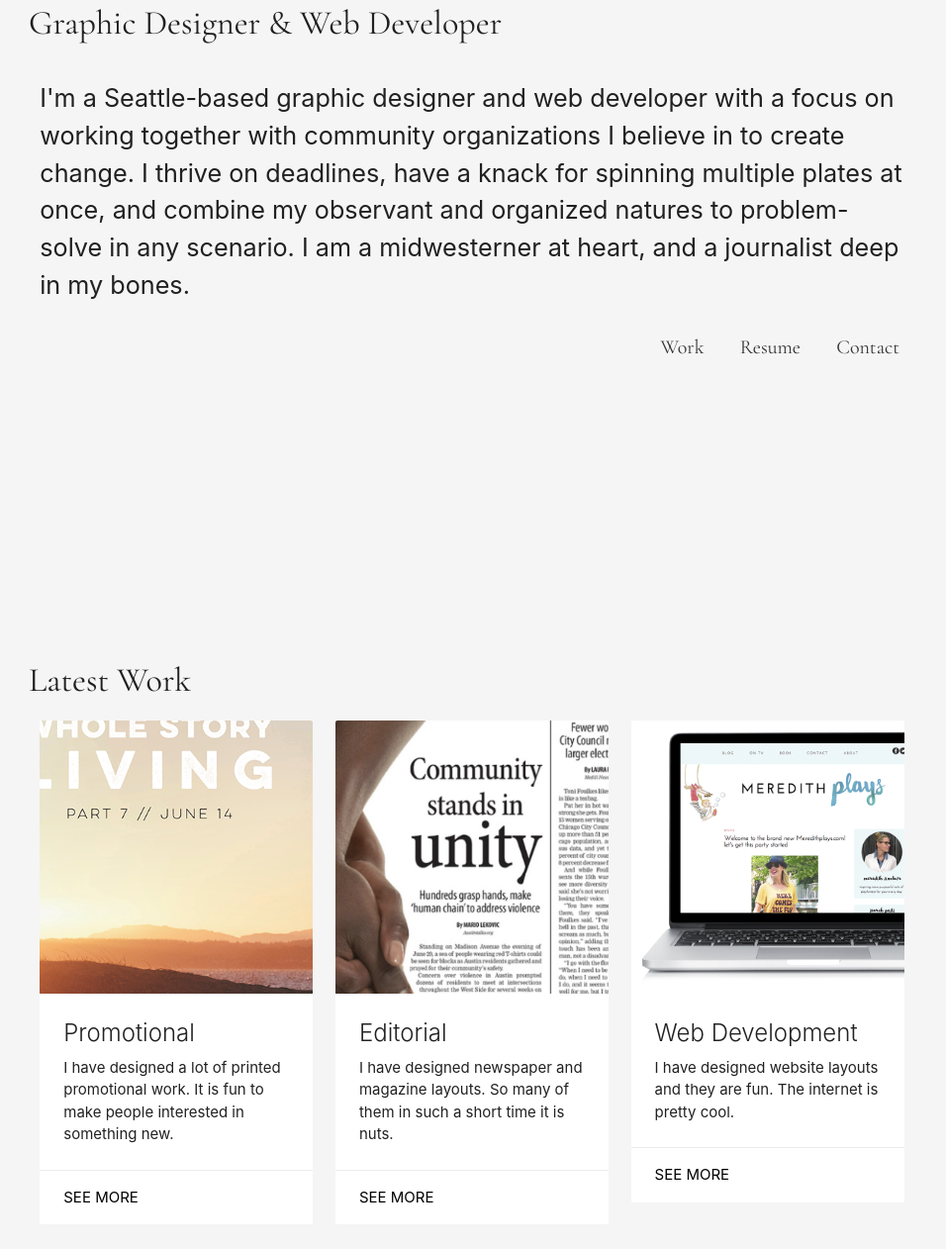
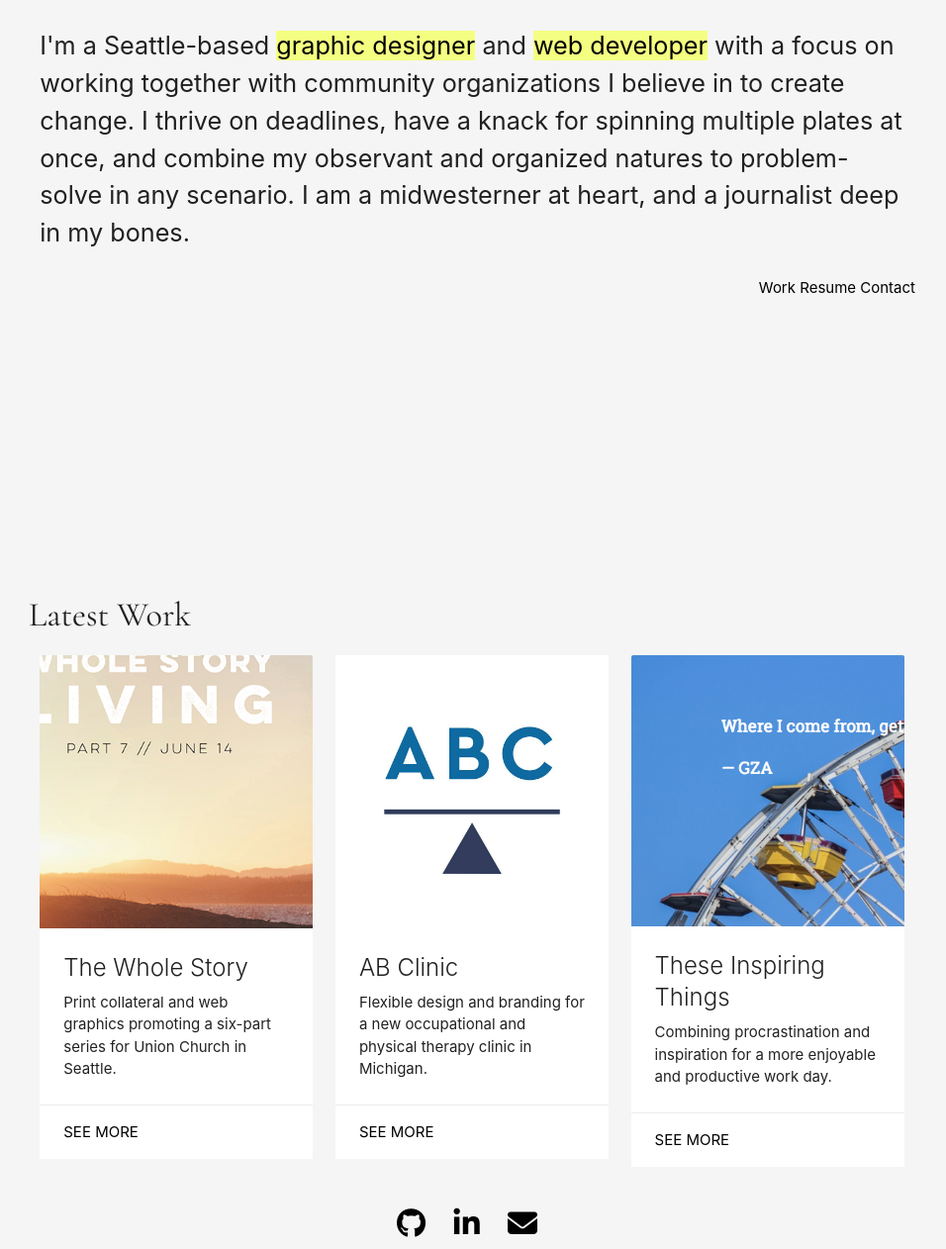
Before and after one commit to alainabuzas/portfolio, a website: page index.html in a window 1280 px wide. Shown: the part 227-1489 px from the top of the page at 99% size, without its empty margins (163-1119 px from the left). Drawn offline with nearby package versions, Linux system fonts and the light colour scheme.

```diff
--- a/css/styles.css
+++ b/css/styles.css
@@ -13,12 +13,13 @@
 
 h2,
 h3,
-h4 {
+h4,
+h5 {
     font-family: 'Cormorant Garamond', serif;
 }
 
-h5 {
-    color: black;
+h6 {
+    font-size: 1.1em !important;
 }
 
 .card a {
@@ -38,12 +39,7 @@
     margin-bottom: 20em !important;
 }
 
-.intro a {
-    font-size: 20px;
-    font-family: 'Cormorant Garamond', serif;
-    text-transform: none;
+.intro-links a {
+    margin-top: 3em;
+    color: black;
 }
-
-.intro-links {
-    margin-top: 3em;
-}
--- a/index.html
+++ b/index.html
@@ -21,15 +21,15 @@
         <div class="row intro">
             <div class="brand">
                 <h2>Alaina Buzas</h2>
-                <h4>Graphic Designer & Web Developer</h4>
+                <!-- <h4>Graphic Designer & Web Developer</h4> -->
                 <p class="col s12 flow-text statement">
-                    I'm a Seattle-based graphic designer and web developer with a focus on working together with community organizations I believe in to create change. I thrive on deadlines, have a knack for spinning multiple plates at once, and combine my observant and organized natures to problem-solve in any scenario. I am a midwesterner at heart, and a journalist deep in my bones.
+                    I'm a Seattle-based <a href="work.html" class="lime accent-1 black-text">graphic designer</a> and <a href="work.html" class="lime accent-1 black-text">web developer</a> with a focus on working together with community organizations I believe in to create change. I thrive on deadlines, have a knack for spinning multiple plates at once, and combine my observant and organized natures to problem-solve in any scenario. I am a midwesterner at heart, and a journalist deep in my bones.
                 </p>
             </div>
             <div class="intro-links right-align">
-                <a href="#" class="btn-flat">Work</a>
-                <a href="resume.html" class="btn-flat">Resume</a>
-                <a href="#" class="btn-flat">Contact</a>
+                <a href="#">Work</a>
+                <a href="resume.html">Resume</a>
+                <a href="#">Contact</a>
             </div>
         </div>
         <div class="row work">
@@ -40,8 +40,8 @@
                         <img src="css/images/union-poster.png">
                     </div>
                     <div class="card-content">
-                        <span class="card-title">Promotional</span>
-                        <p>I have designed a lot of printed promotional work. It is fun to make people interested in something new.</p>
+                        <span class="card-title">The Whole Story</span>
+                        <p>Print collateral and web graphics promoting a six-part series for Union Church in Seattle.</p>
                     </div>
                     <div class="card-action">
                         <a href="#" class="see-more">See more</a>
@@ -51,11 +51,11 @@
             <div class="col s12 m4">
                 <div class="card z-depth-0">
                     <div class="card-image">
-                        <img src="css/images/news.png">
+                        <img src="css/images/abc-logo.jpg">
                     </div>
                     <div class="card-content">
-                        <span class="card-title">Editorial</span>
-                        <p>I have designed newspaper and magazine layouts. So many of them in such a short time it is nuts.</p>
+                        <span class="card-title">AB Clinic</span>
+                        <p>Flexible design and branding for a new occupational and physical therapy clinic in Michigan.</p>
                     </div>
                     <div class="card-action">
                         <a href="#" class="see-more">See more</a>
@@ -65,11 +65,11 @@
             <div class="col s12 m4">
                 <div class="card z-depth-0">
                     <div class="card-image">
-                        <img src="css/images/meredith-plays-computer.png">
+                        <img src="css/images/inspiringthings.png">
                     </div>
                     <div class="card-content">
-                        <span class="card-title">Web Development</span>
-                        <p>I have designed website layouts and they are fun. The internet is pretty cool.</p>
+                        <span class="card-title">These Inspiring Things</span>
+                        <p>Combining procrastination and inspiration for a more enjoyable and productive work day.</p>
                     </div>
                     <div class="card-action">
                         <a href="#" class="see-more">See more</a>
```
Also changed, not shown: resume.html (+44 -5 lines), css/images/abc-logo.jpg (added), css/images/inspiringthings.png (added).
